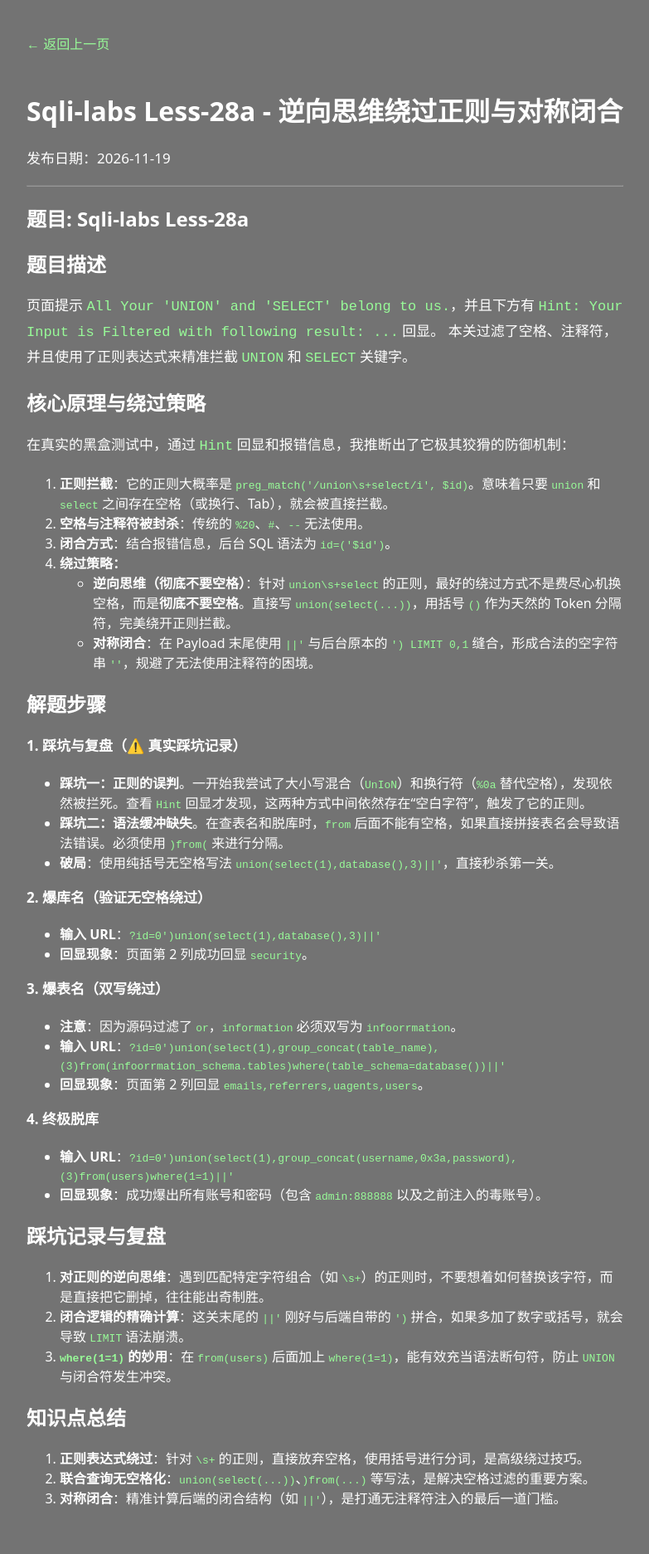
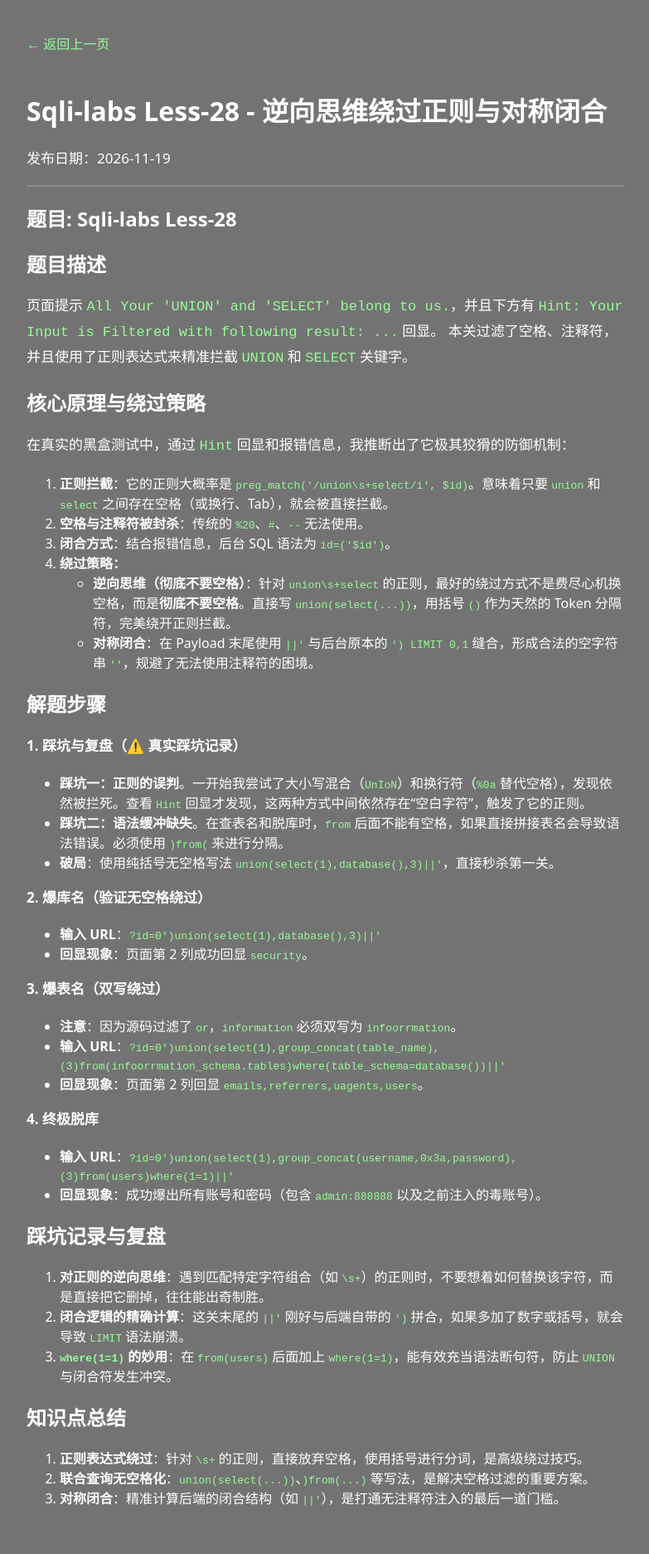
Before and after one commit to gysbfff/gysbfff.github.io, a Jekyll site: the page built from _posts/2026-11-19-sqli-less28.md, in a window 1280 px wide. Shown: the whole page at 83% size, without its empty margins (248-1031 px from the left). Built offline with Jekyll 4.4.1, drawn with Linux system fonts in a browser that asks for light colours; our own code applies the rules of GitHub Pages for plain Markdown files.

Commit message:
Update 2026-11-19-sqli-less28.md

```diff
--- a/_posts/2026-11-19-sqli-less28.md
+++ b/_posts/2026-11-19-sqli-less28.md
@@ -1,11 +1,11 @@
 ---
-title: Sqli-labs Less-28a - 逆向思维绕过正则与对称闭合
+title: Sqli-labs Less-28 - 逆向思维绕过正则与对称闭合
 date: 2026-11-19
 categories: [Web安全, 靶场Writeup]
 tags: [SQLi, SQL注入, 联合查询, 正则绕过, 黑盒测试]
 ---
 
-## 题目: Sqli-labs Less-28a
+## 题目: Sqli-labs Less-28
 
 ## 题目描述
 页面提示 `All Your 'UNION' and 'SELECT' belong to us.`，并且下方有 `Hint: Your Input is Filtered with following result: ...` 回显。
```
